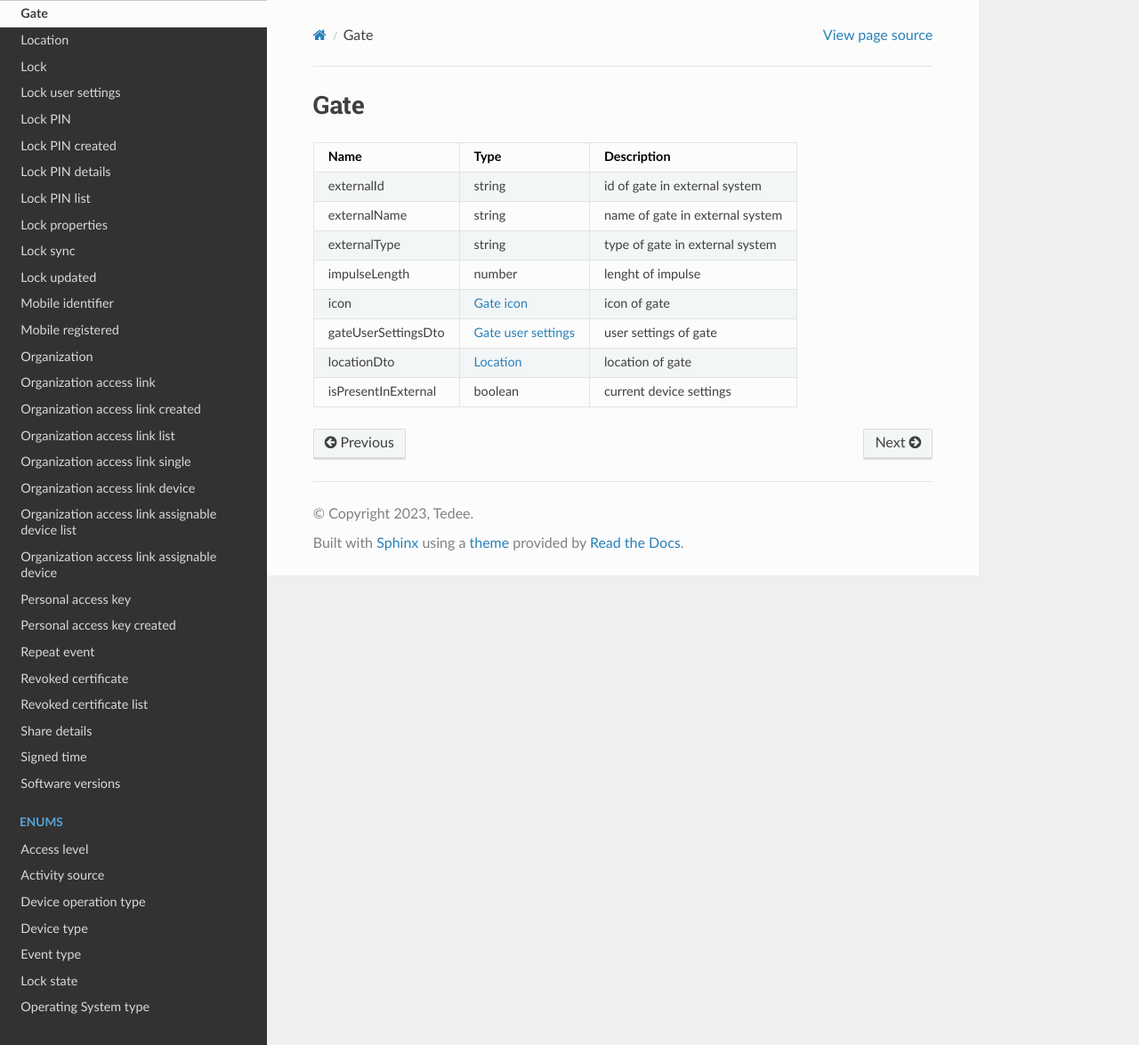
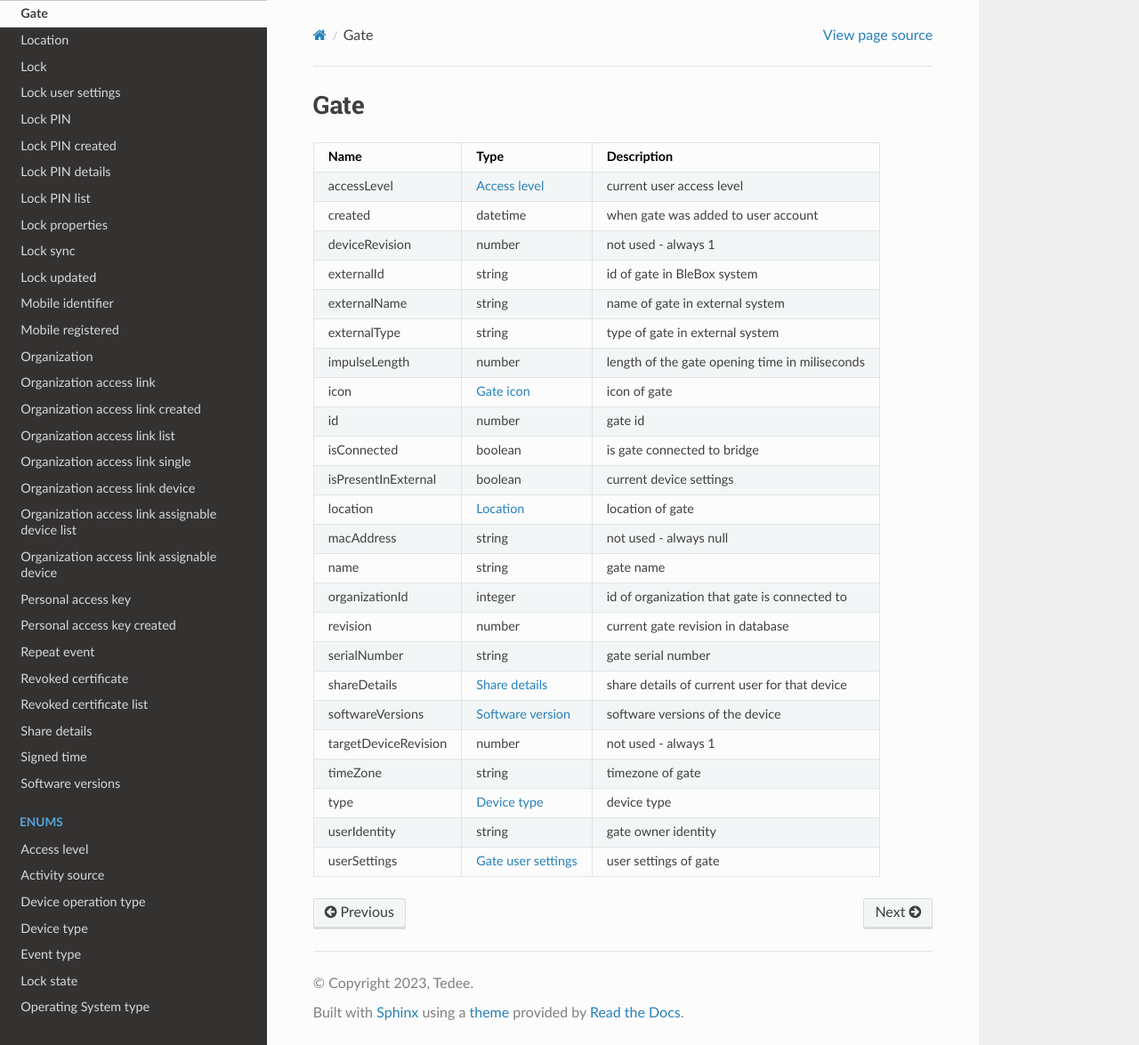
Before and after one commit to tedee-com/tedee-api-doc, a Sphinx documentation site: the page built from docs/source/datastructures/gate.rst, in a window 1280 px wide and 1175 px high. Shown: the whole window at 89% size. Built offline with Sphinx 7.4.7 and the Read the Docs theme 2.0.0, drawn with Linux system fonts in a browser that asks for light colours; pages that are not in the unit, such as notebooks, are missing from menus.

Commit message:
changes after cr

```diff
--- a/docs/source/datastructures/gate.rst
+++ b/docs/source/datastructures/gate.rst
@@ -1,22 +1,54 @@
 Gate
 -----------------
 
-+--------------------------+------------------------------------------------+---------------------------------+
-| Name                     | Type                                           | Description                     |
-+==========================+================================================+=================================+
-| externalId               | string                                         | id of gate in external system   |
-+--------------------------+------------------------------------------------+---------------------------------+
-| externalName             | string                                         | name of gate in external system |
-+--------------------------+------------------------------------------------+---------------------------------+
-| externalType             | string                                         | type of gate in external system |
-+--------------------------+------------------------------------------------+---------------------------------+
-| impulseLength            | number                                         | lenght of impulse               |
-+--------------------------+------------------------------------------------+---------------------------------+
-| icon                     | :doc:`Gate icon <../enums/gate-icon>`          | icon of gate                    |
-+--------------------------+------------------------------------------------+---------------------------------+
-| gateUserSettingsDto      | :doc:`Gate user settings <gate-user-settings>` | user settings of gate           |
-+--------------------------+------------------------------------------------+---------------------------------+
-| locationDto              | :doc:`Location <location>`                     | location of gate                |
-+--------------------------+------------------------------------------------+---------------------------------+
-| isPresentInExternal      | boolean                                        | current device settings         |
-+--------------------------+------------------------------------------------+---------------------------------+
++--------------------------+----------------------------------------------------+---------------------------------------------------+
+| Name                     | Type                                               | Description                                       |
++==========================+====================================================+===================================================+
+| accessLevel              | :doc:`Access level <../enums/access-level>`        | current user access level                         |
++--------------------------+----------------------------------------------------+---------------------------------------------------+
+| created                  | datetime                                           | when gate was added to user account               |
++--------------------------+----------------------------------------------------+---------------------------------------------------+
+| deviceRevision           | number                                             | not used - always 1                               |
++--------------------------+----------------------------------------------------+---------------------------------------------------+
+| externalId               | string                                             | id of gate in BleBox system                       |
++--------------------------+----------------------------------------------------+---------------------------------------------------+
+| externalName             | string                                             | name of gate in external system                   |
++--------------------------+----------------------------------------------------+---------------------------------------------------+
+| externalType             | string                                             | type of gate in external system                   |
++--------------------------+----------------------------------------------------+---------------------------------------------------+
+| impulseLength            | number                                             | length of the gate opening time in miliseconds    |
++--------------------------+----------------------------------------------------+---------------------------------------------------+
+| icon                     | :doc:`Gate icon <../enums/gate-icon>`              | icon of gate                                      |
++--------------------------+----------------------------------------------------+---------------------------------------------------+
+| id                       | number                                             | gate id                                           |
++--------------------------+----------------------------------------------------+---------------------------------------------------+
+| isConnected              | boolean                                            | is gate connected to bridge                       |
++--------------------------+----------------------------------------------------+---------------------------------------------------+
+| isPresentInExternal      | boolean                                            | current device settings                           |
++--------------------------+----------------------------------------------------+---------------------------------------------------+
+| location                 | :doc:`Location <location>`                         | location of gate                                  |
++--------------------------+----------------------------------------------------+---------------------------------------------------+
+| macAddress               | string                                             | not used - always null                            |
++--------------------------+----------------------------------------------------+---------------------------------------------------+
+| name                     | string                                             | gate name                                         |
++--------------------------+----------------------------------------------------+---------------------------------------------------+
+| organizationId           | integer                                            | id of organization that gate is connected to      |
++--------------------------+----------------------------------------------------+---------------------------------------------------+
+| revision                 | number                                             | current gate revision in database                 |
++--------------------------+----------------------------------------------------+---------------------------------------------------+
+| serialNumber             | string                                             | gate serial number                                |
++--------------------------+----------------------------------------------------+---------------------------------------------------+
+| shareDetails             | :doc:`Share details <share-details>`               | share details of current user for that device     |
++--------------------------+----------------------------------------------------+---------------------------------------------------+
+| softwareVersions         | :doc:`Software version <software-versions>`        | software versions of the device                   |
++--------------------------+----------------------------------------------------+---------------------------------------------------+
+| targetDeviceRevision     | number                                             | not used - always 1                               |
++--------------------------+----------------------------------------------------+---------------------------------------------------+
+| timeZone                 | string                                             | timezone of gate                                  |
++--------------------------+----------------------------------------------------+---------------------------------------------------+
+| type                     | :doc:`Device type <../enums/device-type>`          | device type                                       |
++--------------------------+----------------------------------------------------+---------------------------------------------------+
+| userIdentity             | string                                             | gate owner identity                               |
++--------------------------+----------------------------------------------------+---------------------------------------------------+
+| userSettings             | :doc:`Gate user settings <gate-user-settings>`     | user settings of gate                             |
++--------------------------+----------------------------------------------------+---------------------------------------------------+
--- a/docs/source/endpoints/gate/delete.rst
+++ b/docs/source/endpoints/gate/delete.rst
@@ -1,7 +1,7 @@
 Delete gate
 ===============================
 
-Deletes gate provided id.
+Deletes the gate with specified id.
 
 .. code-block:: sh
 
@@ -12,7 +12,7 @@ Deletes gate provided id.
 +------+--------+-----------------------+
 | Name | Type   | Description           |
 +======+========+=======================+
-| id   | number | id of the organization|
+| id   | number | id of gate            |
 +------+--------+-----------------------+
 
 Responses
--- a/docs/source/howtos/update-lock-settings.rst
+++ b/docs/source/howtos/update-lock-settings.rst
@@ -153,7 +153,7 @@ This means that specifying a given parameter will update its value. If a given p
 Only the owner or admin can update device settings and name. Guest can only modify lock user settings and location.
 
 Update lock user settings
---------------------
+--------------------------
 
 Let's focus now how to update lock user settings for the lock. Each user can have different set of settings.
 You need to specify which settings from :doc:`Lock user settings <../datastructures/lock-user-settings>` you want to update.
```
Also changed, not shown: docs/source/endpoints/gate/get-all.rst (+19 -19 lines), docs/source/endpoints/lock/update.rst (+15 -15 lines).
